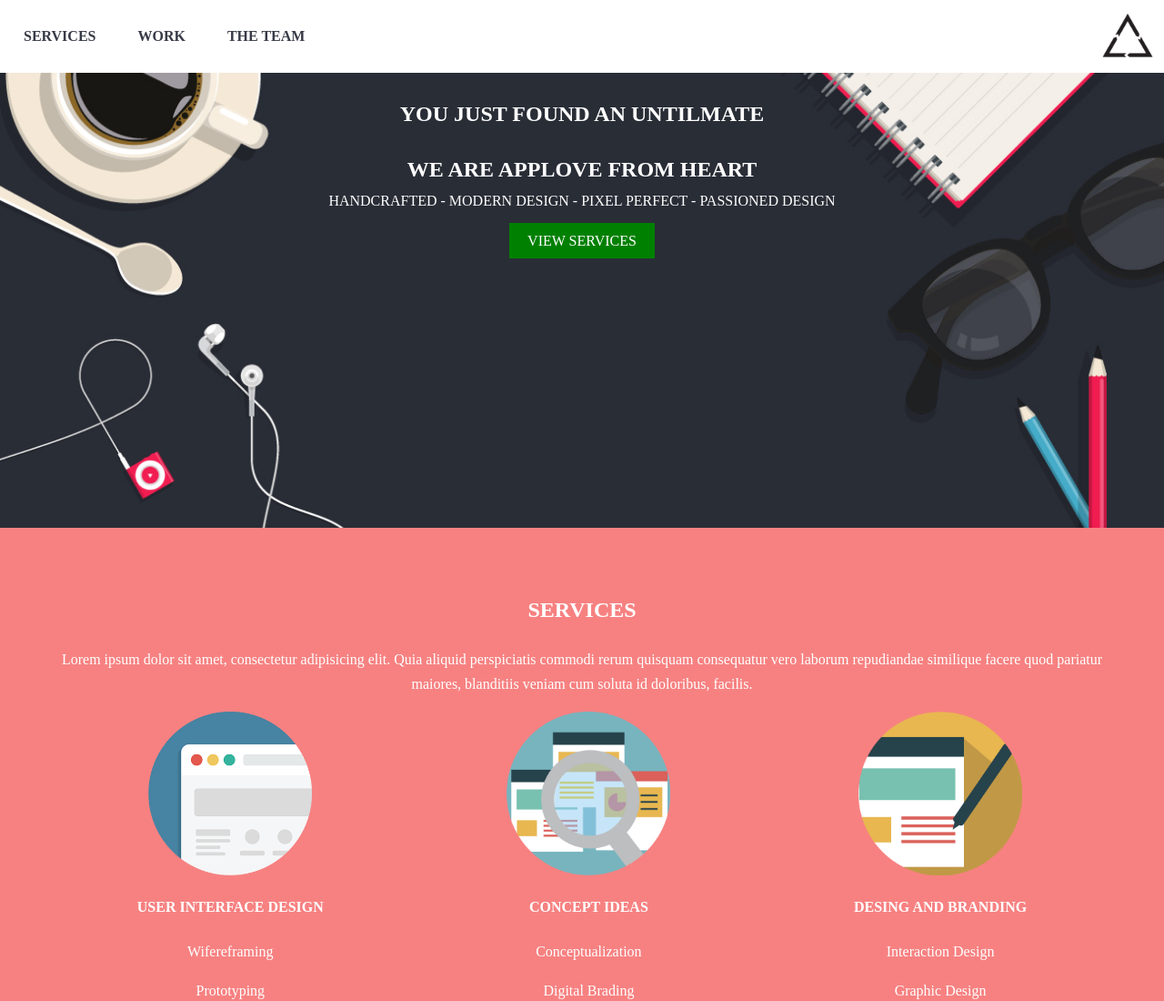
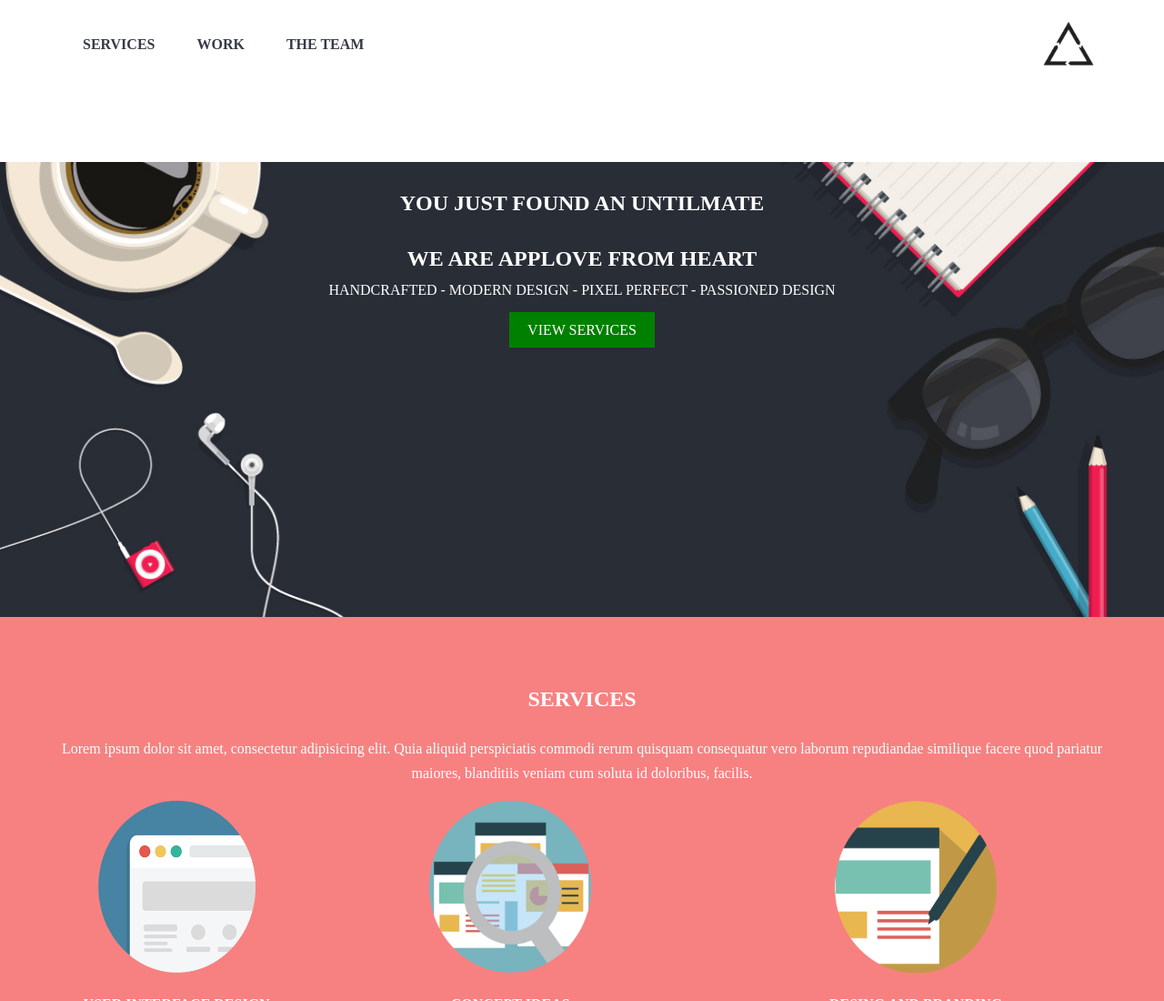
Before and after one commit to evecarina/app-love-flex, a plain HTML site: page index.html in a window 1280 px wide. Shown: the top 1100 px of the page at 91% size. Drawn offline with Linux system fonts and the light colour scheme.

Commit message:
agregando porcentaje a las imagenes

```diff
--- a/css/main.css
+++ b/css/main.css
@@ -87,12 +87,20 @@ header{
  justify-content: space-around;
 /*  margin: 20px 100px 0px 0px;
 */}
+#img2 img{
 
-.img-circulos img{
+  width: 40%;
+  height: 50%;
 
-  width: 180px;
-  height: 180px;
+  }
+  #img1 img{
+  width: 60%;
+  height: 50%;
 
+  }
+  #img3 img{
+width: 40%;
+  height: 50%;
   }
 
   #work{
@@ -103,8 +111,8 @@ header{
   }
 
   #img4 img{
-    width: 700px;
-    height: 700px;
+    width: 60%;
+    height: 60%;
   }
  #productos{
     display: flex;
@@ -117,8 +125,8 @@ header{
   }
 
  #productos div img{
-   width: 350px;
-   height: 350px;
+   width: 70%;
+   height: 70%;
  }
 
  #div_mostrar{
@@ -178,6 +186,7 @@ position: absolute;
     background-color: rgb(0,0,0); /* Fallback color */
     background-color: rgba(0,0,0,0.9); /* Black w/ opacity */
 }
+
 
 /* Modal Content (Image) */
 .modal-content {
--- a/index.html
+++ b/index.html
@@ -12,14 +12,15 @@
 
 </head>
 <body>
-    <header>
-	    <div class="menu container">
+
+	    <nav class="menu flex-container">
 	       <a href="#" class="text-uppercase link">Services</a>
 	       <a href="#" class="text-uppercase link">Work</a>
 	       <a href="#" class="text-uppercase link">The team</a>
 	       <img src="assets/images/logo-r.png" class="logo" width="70">
-	    </div>
-    </header>
+	    </nav>
+
+
 	<section id="home">
 		<div class="container">
 	    	<h2>YOU JUST FOUND AN UNTILMATE</h2>
```
